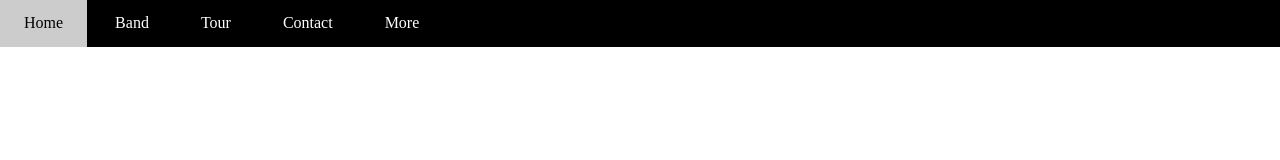
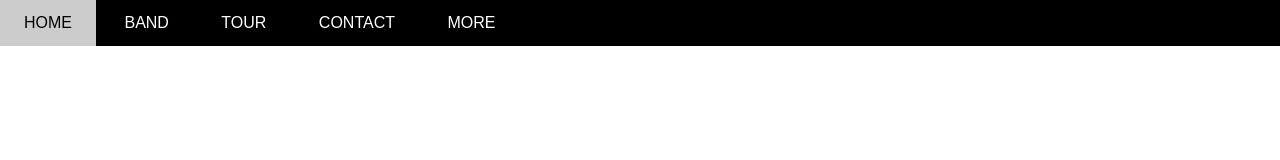
Before and after one commit to TemNguyen/w3_band, a plain HTML site: page index.html in a window 1280 px wide. Drawn offline with Linux system fonts and the light colour scheme.

Commit message:
Navigation

```diff
--- a/assets/css/styles.css
+++ b/assets/css/styles.css
@@ -5,44 +5,89 @@
     box-sizing: border-box;
 }
 
-#main {
+html {
+    font-family: Arial, Helvetica, sans-serif;
+}
+
+/*
+1. Từ ngoài vào trong
+2. Từ trên xuống dưới
+3. Từ bao quát tới chi tiết
+*/
+
+/*
+1. Vị trí
+2. Kích thước
+3. Màu sắc
+4. Kiểu dáng
+*/
+
+#main{
 
 }
 
-#header {
-    height: 46.5px;
+#header{
+    height: 46px;
     background-color: #000;
+}
+
+#nav, .subnav{
+    list-style: none;
 }
 
 #nav li {
     display: inline-block;
+    position: relative;
+}
+
+#nav > li:hover > a,
+#nav .subnav li:hover a {
+    color: #000;
+    background-color: #ccc;
+}
+
+#nav > li > a {
+    color: #fff;
+    text-transform: uppercase;
+}
+
+#nav li a {
+    text-decoration: none;
+    line-height: 46px;
+    padding: 0 24px;
+    display: block;
+}
+
+#nav li:hover .subnav {
+    display: block;
 }
 
 #nav .subnav {
     display: none;
+    position: absolute;
+    min-width: 160px;
+    background-color: #fff;
+    box-shadow: 0 0 10px rgba(0, 0, 0, 0.5);
 }
 
-#nav li a {
-    color: #fff;
-    text-decoration: none;
-    line-height: 46.5px;
-    padding: 0 24px;
-    display: inline-block;
+#nav .subnav a {
+    color: #000;
+    padding: 0 16px;
+    line-height: 38px;
 }
 
-#nav li:hover a {
-    color: #000;
-    background-color: #ccc;
+#nav .subnav li {
+    display: block;
 }
 
 #slider{
 
 }
 
-#content {
+#content{
 
 }
 
-#footer {
+#footer{
 
 }
```
Also changed, not shown: index.html (+0 -1 lines).
